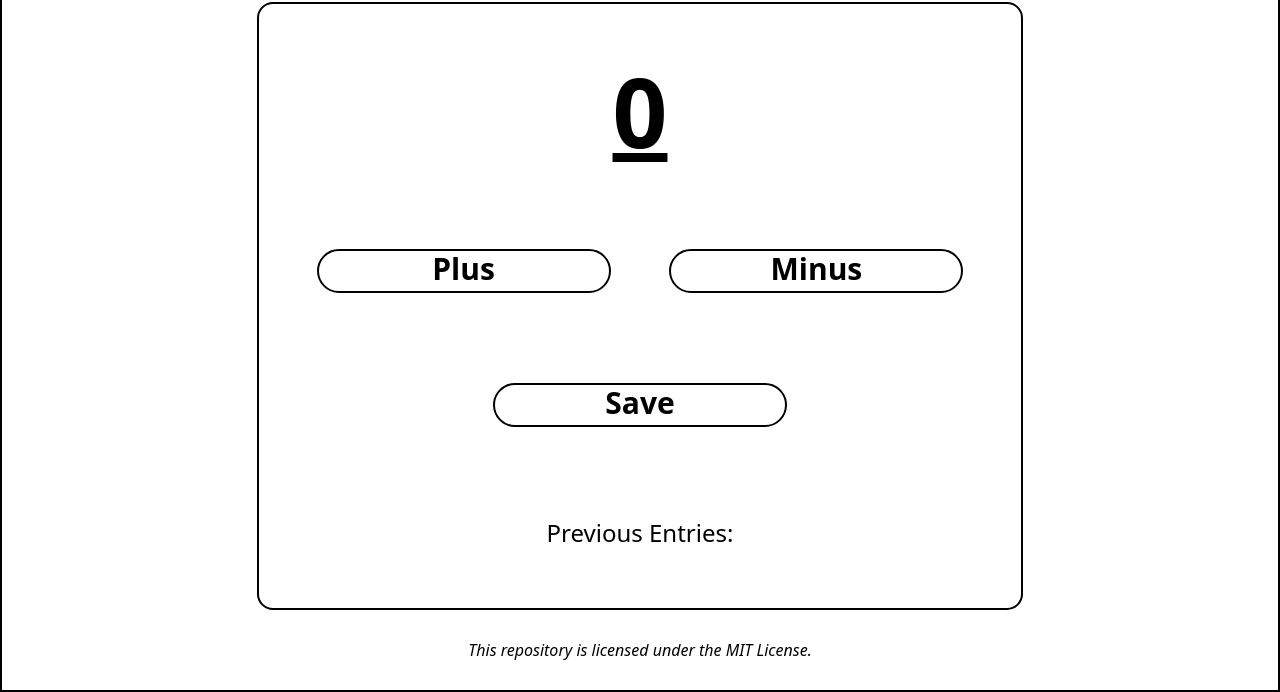
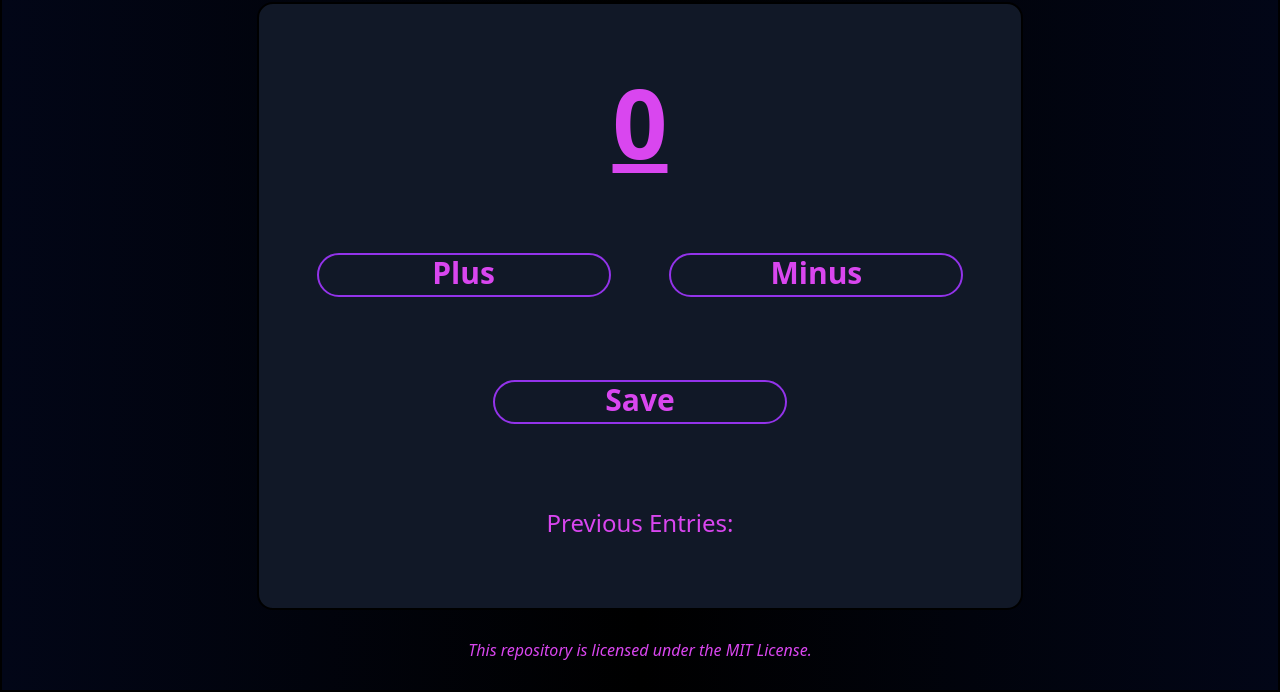
Before and after one commit to Muhammad-Uzair99/Counter-App, a plain HTML site: page index.html in a window 1280 px wide. Shown: the part 108-800 px from the top of the page. Drawn offline with Linux system fonts and the light colour scheme.

Commit message:
Styles the counter app using Tailwind CSS and also checked the contrast using wave extension

```diff
--- a/css/input.css
+++ b/css/input.css
@@ -4,6 +4,6 @@
 
 @layer utilities {
     .btn {
-        @apply border-solid border-black border-2 rounded-full w-5/12 font-bold text-3xl pb-1 max-sm:font-semibold max-sm:text-2xl;
+        @apply border-solid border-purple-600 border-2 rounded-full w-5/12 font-bold text-3xl pb-1 max-sm:font-semibold max-sm:text-2xl;
     }
 }
--- a/index.html
+++ b/index.html
@@ -59,21 +59,21 @@
     <link rel="stylesheet" href="css/styles.css">
 
 </head>
-<body class="flex flex-col h-screen border-solid border-black border-2">
+<body class="flex flex-col h-screen border-solid border-black border-2 bg-gradient-to-r from-slate-950 from-1% via-black to-slate-950 to-1% text-fuchsia-500">
 
     <header class="font-bold font-serif text-6xl text-center my-6 max-sm:text-5xl max-sm:w-5/6 max-sm:mx-auto">
         <!--Add website name or logo here-->
         <h1>Counter App</h1>
     </header>
 
-    <main class="flex flex-col gap-7 justify-around p-7 h-screen border-solid border-black border-2 rounded-2xl w-3/5 mx-auto max-sm:w-5/6">
+    <main class="flex flex-col justify-around p-7 h-screen bg-gray-900 border-solid border-black border-2 rounded-2xl w-3/5 mx-auto max-sm:w-5/6">
         <!--Add your main content here-->
         <p id="count" class="text-center font-bold text-8xl underline">0</p>
         <div class="flex justify-around">
-            <button id="plus-btn" onclick="add()" class="btn">Plus</button>
-            <button id="minus-btn" onclick="subtract()" class="btn">Minus</button>
+            <button id="plus-btn" onclick="add()" class="btn active:bg-purple-950 hover:bg-gray-950">Plus</button>
+            <button id="minus-btn" onclick="subtract()" class="btn active:bg-purple-950 hover:bg-gray-950">Minus</button>
         </div>
-        <button id="save-btn" onclick="save()" class="btn mx-auto">Save</button>
+        <button id="save-btn" onclick="save()" class="btn mx-auto active:bg-purple-950 hover:bg-gray-950">Save</button>
         <p id="entries" class="text-center text-2xl">Previous Entries: </p>
     </main>
 
```
Also changed, not shown: css/styles.css.
